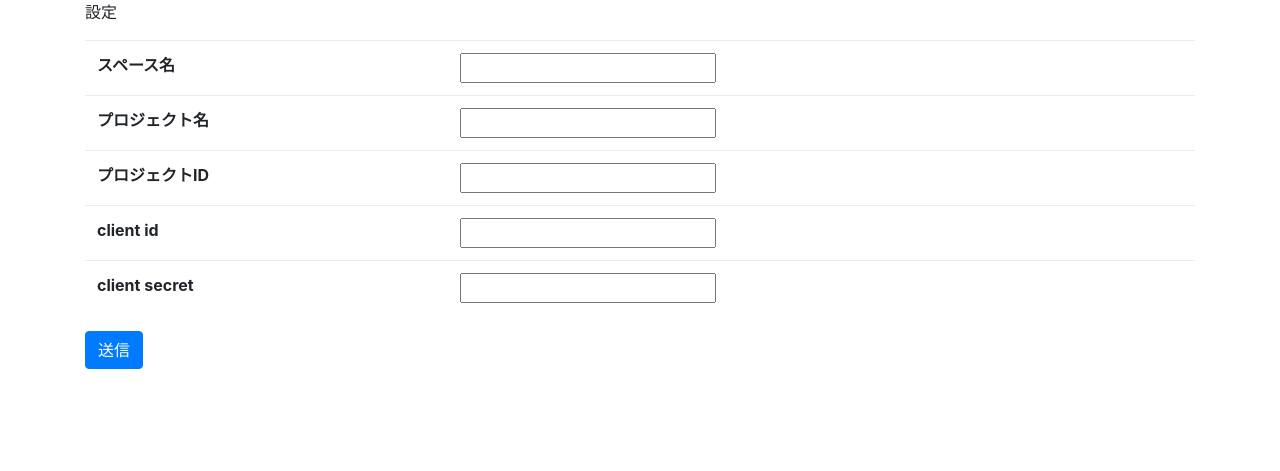
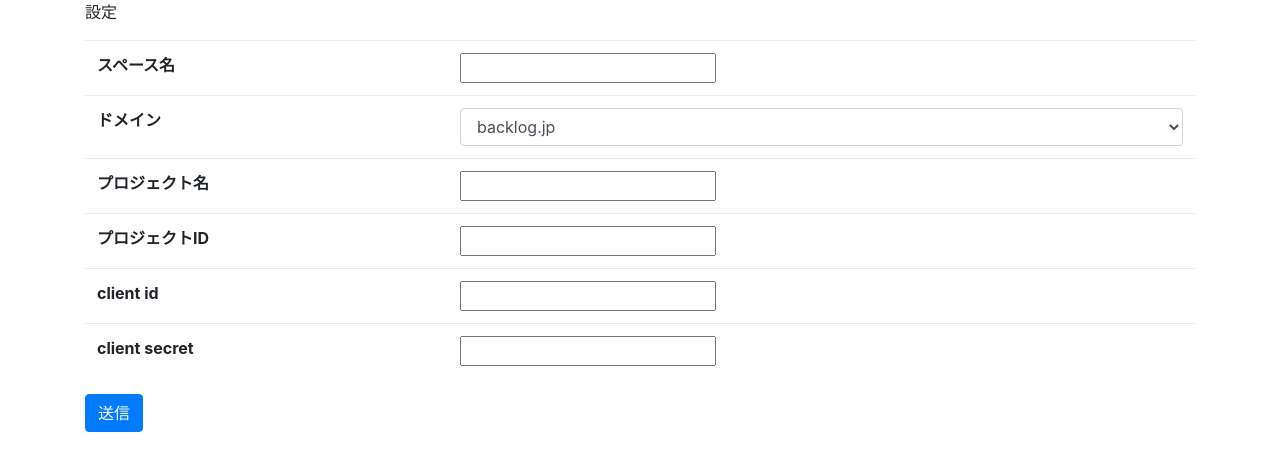
Before and after one commit to ym5754n/backlog-extension, a Django app: page /setting_create in a window 1280 px wide. Shown: the part 56-527 px from the top of the page. Run offline with Django 3.2, Linux system fonts and the light colour scheme; the visitor is signed in with stand-in values (Sample User, id 1); some libraries are stand-ins or nearby versions.

Commit message:
settingにドメインを追加、APIリクエスト先ドメインをsettingから取得

```diff
--- a/backlogext/forms.py
+++ b/backlogext/forms.py
@@ -13,7 +13,14 @@ class IssueCreateForm(forms.ModelForm):
 class SettingCreateForm(forms.ModelForm):
     class Meta:
         model = Setting
-        fields = ('space_key', 'project_key', 'project_id', 'client_id', 'client_secret')
+        fields = ('space_key', 'domain', 'project_key', 'project_id', 'client_id', 'client_secret')
+        DOMAIN_CHOICES = (
+            ('backlog.jp', 'backlog.jp'),
+            ('backlog.com', 'backlog.com'),
+        )
+        widgets = {
+            'domain': forms.Select(choices=DOMAIN_CHOICES, attrs={'class': 'form-control'})
+        }
 
 class LoginForm(AuthenticationForm):
     def __init__(self, *args, **kwargs):
--- a/backlogext/models.py
+++ b/backlogext/models.py
@@ -23,6 +23,7 @@ class Token(models.Model):
 
 class Setting(models.Model):
     space_key = models.CharField('space key', max_length=255)
+    domain = models.CharField('domain', max_length=255, blank=True, null=True)
     project_key = models.CharField('project key', max_length=255)
     project_id = models.IntegerField('project id', blank=True, null=True)
     code = models.CharField('code', max_length=255, blank=True, null=True)
--- a/backlogext/src/api.py
+++ b/backlogext/src/api.py
@@ -5,7 +5,7 @@ class BacklogApi:
     def __init__(self, user):
         self.setting = Setting.objects.get(user=user)
         self.token = Token.objects.get(user=user)
-        self.base_url = f'https://{self.setting.space_key}.backlog.jp/api/v2/'
+        self.base_url = f'https://{self.setting.space_key}.{self.setting.domain}/api/v2/'
 
     def post(self, url, data, headers=None):
         """POSTでAPIリクエストを実行する"""
--- a/templates/backlogext/issue_list.html
+++ b/templates/backlogext/issue_list.html
@@ -33,7 +33,7 @@
             </td>
             <td>
                 {% if issue.key_id %}
-                    <a href="http://{{ setting.space_key }}.backlog.jp/view/{{ setting.project_key }}-{{ issue.key_id }}" target="_blank">
+                    <a href="http://{{ setting.space_key }}.{{ setting.domain }}/view/{{ setting.project_key }}-{{ issue.key_id }}" target="_blank">
                         {{ setting.project_key }}-{{ issue.key_id }}
                     </a>
                 {% endif %}
--- a/templates/backlogext/setting_form.html
+++ b/templates/backlogext/setting_form.html
@@ -7,6 +7,10 @@
         <tr>
             <th>スペース名</th>
             <td>{{ form.space_key }}</td>
+        </tr>
+        <tr>
+            <th>ドメイン</th>
+            <td>{{ form.domain }}</td>
         </tr>
         <tr>
             <th>プロジェクト名</th>
```
Also changed, not shown: backlogext/migrations/0010_setting_domain.py (added).
